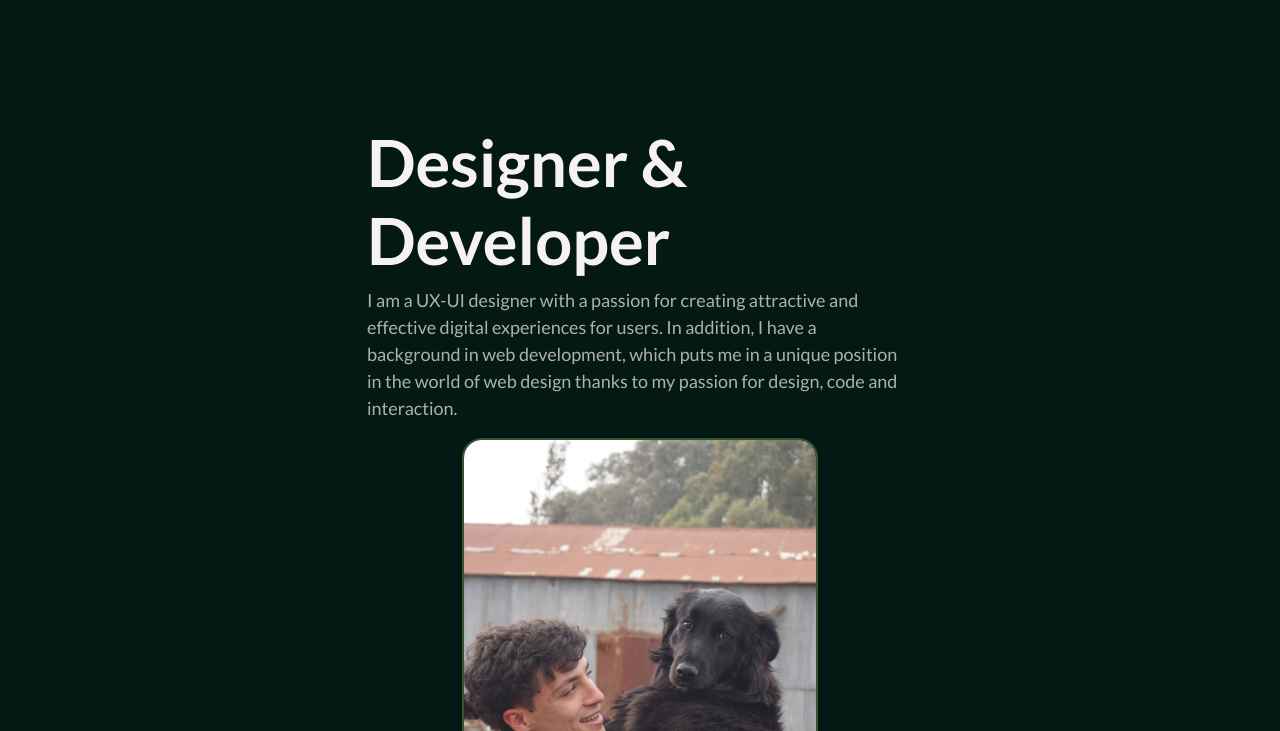
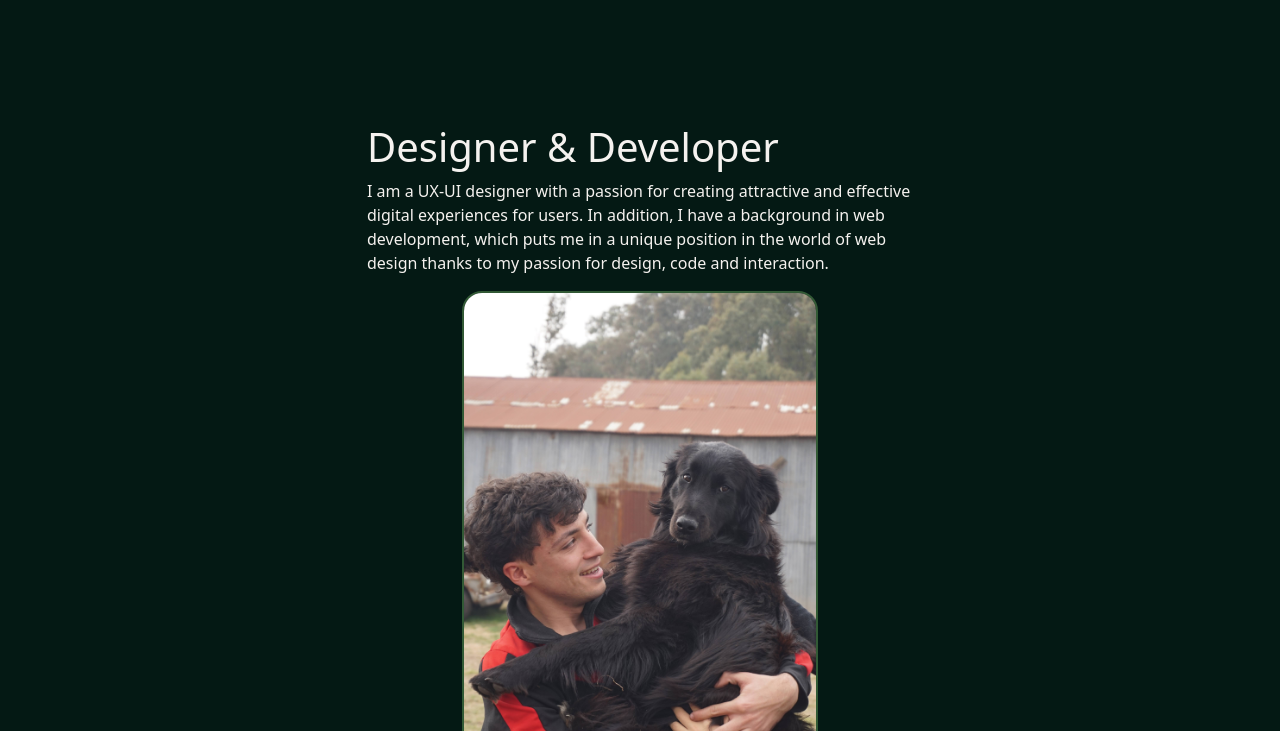
Before and after one commit to juampiAssi/PreEntrega3_Assirio, a website: page index.html in a window 1280 px wide. Shown: the part 69-800 px from the top of the page. Drawn offline with nearby package versions, Linux system fonts and the light colour scheme.

Commit message:
más partials y division de codigo

```diff
--- a/scss/_main.scss
+++ b/scss/_main.scss
@@ -0,0 +1,11 @@
+h1 {
+    font-family: $ff-bold;
+    color: $white;
+    font-size: 65px;
+}
+
+p {
+    font-family: $ff-regular;
+    color: $textColor;
+    font-size: 18px;
+}
--- a/scss/_variables.scss
+++ b/scss/_variables.scss
@@ -1,5 +1,8 @@
 // COLORES
 $bg-principal: rgb(4 25 20);
+
+$white: #f5f2ef;
+$textColor: rgba(245, 242, 239, 0.7);
 
 //FUENTES
 @font-face {
--- a/scss/style.scss
+++ b/scss/style.scss
@@ -19,18 +19,5 @@ $font-path: '../fonts/';
 
 body {
     background-color: $bg-principal;
-    color: white;
+    color: $white;
 }
-
-
-h1 {
-    font-family: $ff-bold;
-    color: #f5f2ef;
-    font-size: 65px;
-}
-
-p {
-    font-family: $ff-regular;
-    color: rgba(245, 242, 239, 0.7);
-    font-size: 18px;
-}
```
Also changed, not shown: css/style.css, 1 other file.
